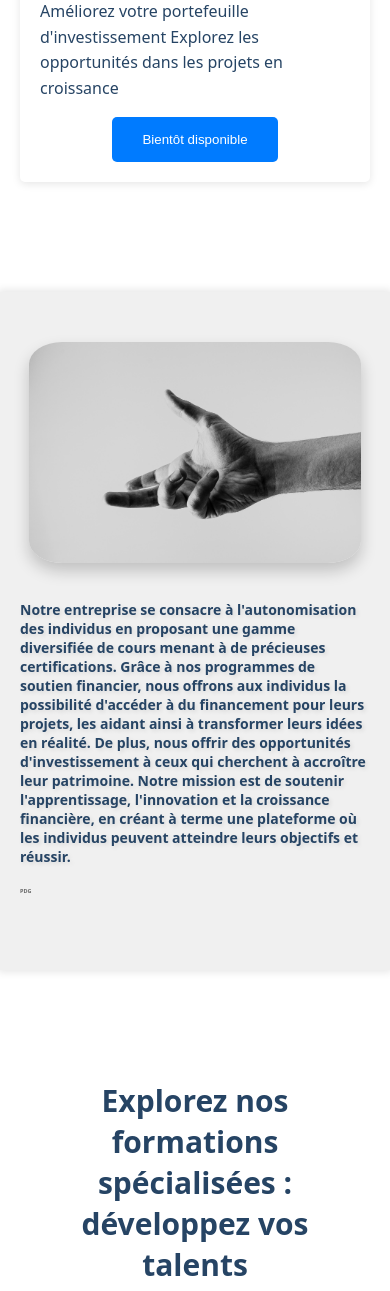
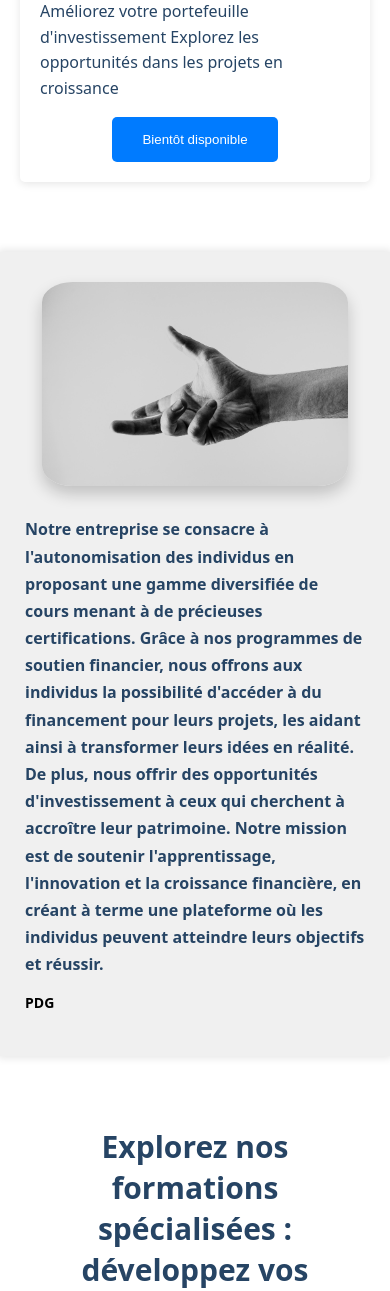
Before and after one commit to lastiahmedracim/hope-to-help-dz, a PHP site: page / in a window 390 px wide. Shown: the part 2087-3378 px from the top of the page. Run offline with PHP 8.4, Linux system fonts and the light colour scheme; data that the repository does not hold is empty; some libraries are stand-ins or nearby versions.

Commit message:
Refactor CSS styles for responsiveness and layout

```diff
--- a/Css/main.css
+++ b/Css/main.css
@@ -2,27 +2,43 @@
     display: flex;
     justify-content: center;
     align-items: center;
-    max-height: 100vh;
-    padding: 50px 0px;
-    margin: 70px 0px 70px 0px;
+    max-width: 100%;
+    height: auto;
+    min-height: 400px;
+    padding: 50px 20px;
+    margin: 70px 0;
+    box-sizing: border-box;
     background-color: #f0f0f0;
     box-shadow: 0px 0px 8px 2px rgba(0, 0, 0, 0.1);
     animation: slideInFromLeft 1s ease-out, fadeIn 2s ease-in;
 }
 
+.img {
+    flex: 1;
+    min-width: 0;
+    text-align: center;
+}
+
 .img img {
-    max-width: 100%;
+    width: 100%;
+    max-width: 400px;
     height: auto;
     border-radius: 10%;
     box-shadow: 0 8px 16px rgba(0, 0, 0, 0.2);
-    transition: transform 0.3s ease-in-out, box-shadow 0.3s ease-in-out;
 }
 
-.ceo-title h3.ceo {
-    font-size: 1.1vw;
-    color: #666;
-    margin-top: 1em;
-    animation: slideInFromBottom 1.2s ease-out;
+.ceo-title {
+    flex: 1;
+    min-width: 0;
+    padding: 0 2em;
+    box-sizing: border-box;
+}
+
+.ceo-title h1 {
+    font-size: clamp(14px, 1.2vw, 20px);
+    line-height: 1.7;
+    overflow-wrap: break-word;
+    color: #264464;
 }
 
 @keyframes fadeIn {
@@ -57,33 +73,42 @@
 }
 
 @media (max-width: 768px) {
+
+    #info .container {
+        display: flex;
+        flex-direction: column;
+        height: auto;
+        max-height: none;
+        padding: 30px 15px;
+        margin: 30px 0;
+        gap: 25px;
+    }
+
+    .img {
+        width: 100%;
+    }
+
+    .img img {
+        width: 85%;
+        max-width: 350px;
+        height: auto;
+    }
+
     .ceo-title {
-        padding: 20px;
+        width: 100%;
+        padding: 0 10px;
     }
 
     .ceo-title h1 {
-        font-size: 14px;
-        color: #264464;
-        margin-bottom: 1.5em;
-        text-shadow: 2px 2px 4px rgba(0, 0, 0, 0.1);
+        font-size: 16px;
+        line-height: 1.7;
+        margin: 0;
     }
 
     .ceo-title h3.ceo {
-        font-size: 1.4vw;
-    }
-
-    #info .container {
-        display: block;
-    }
-
-    .img img {
-        max-width: 85%;
-        height: auto;
-        border-radius: 10%;
-        box-shadow: 0 8px 16px rgba(0, 0, 0, 0.2);
+        font-size: 14px;
     }
 }
-
 
 
 
```
